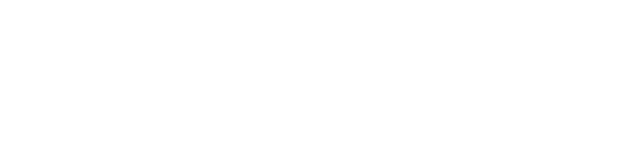
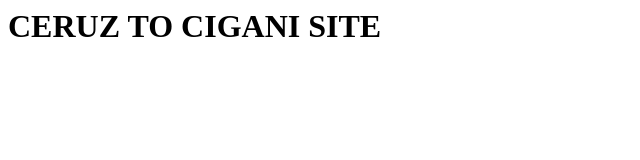
Before and after one commit to Mextur-softwares/rise-of-nations-bot, a plain HTML site: page index.html in a window 1280 px wide. Shown: the whole page, without its empty margins (0-640 px from the left). Drawn offline with Linux system fonts and the light colour scheme.

Commit message:
index.html

```diff
--- a/index.html
+++ b/index.html
@@ -3,5 +3,5 @@
   <title> Rise of nations bot</title>
 </html>
 <body>
-
+  <h1>CERUZ TO CIGANI SITE</h1>
 </body>
```
